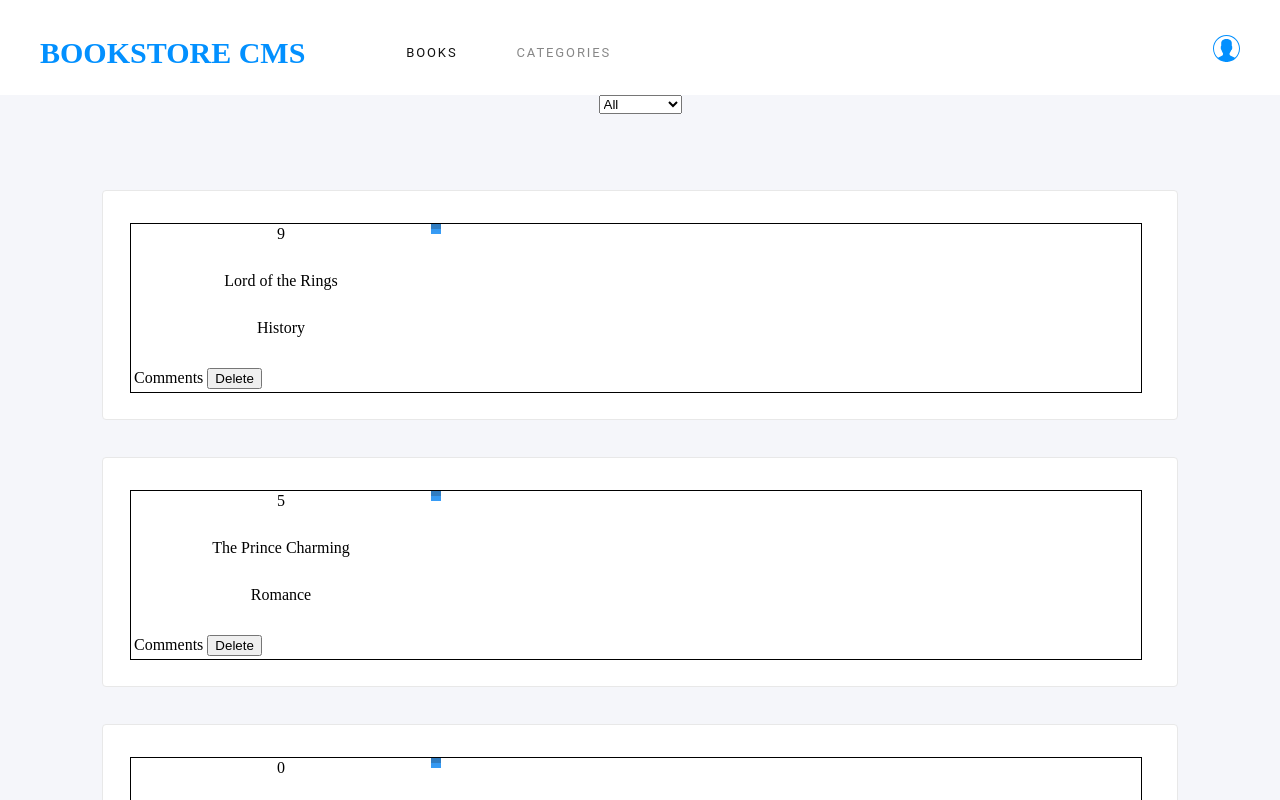
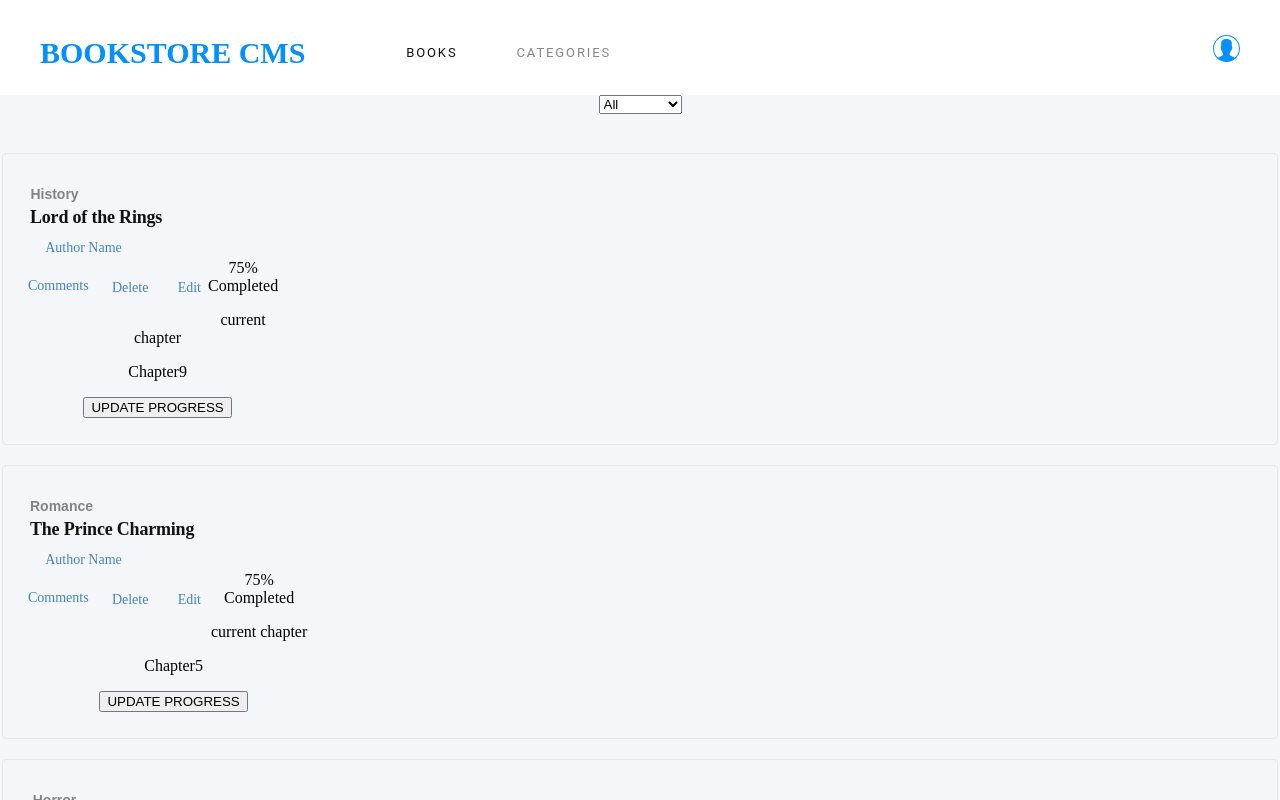
Before and after one commit to okikiola11/bookstore, a React (Create React App) app: page / in a window 1280 px wide. Shown: the top 800 px of the page. Built offline with nearby package versions, Linux system fonts and the light colour scheme.

Commit message:
Update the css styling for the Book.js Component

```diff
--- a/src/components/Book.js
+++ b/src/components/Book.js
@@ -5,24 +5,38 @@ const Book = ({ book, handleRemoveBook }) => {
   const { id, title, category } = book;
 
   return (
-    <tr className="Lesson-Panel">
-      <div className="display">
-        <div className="book-info">
-          <td className="book-id">{id}</td>
-          <td className="book-title">{title}</td>
-          <td className="book-cat">{category}</td>
-          <div className="options">
-            <td className="Remove comment">Comments</td>
-            <td>
+    <div className="lesson-panel">
+      <div>
+        <div className="book-cat">{category}</div>
+        <div className="book-title">{title}</div>
+        <div className="author-name">Author Name</div>
+        <div className="options">
+          <ul>
+            <li className="book-comment">Comments</li>
+            <li className="book-remove">
               <button type="button" onClick={() => handleRemoveBook(book)}>Delete</button>
-            </td>
+            </li>
+            <li className="book-edit">Edit</li>
+          </ul>
+        </div>
+        <div className="display book-progress">
+          <div className="circle" />
+          <div classsName="percent-info">
+            <span className="percentage">75%</span>
+            <br />
+            <span className="completed">Completed</span>
           </div>
         </div>
-        <div className="book-progress">
-          <div className="circle" />
+        <div className="udpate-progress">
+          <p className="current-chapter">current chapter</p>
+          <p className="chapter-number">
+            Chapter
+            {id}
+          </p>
+          <button type="button">UPDATE PROGRESS</button>
         </div>
       </div>
-    </tr>
+    </div>
   );
 };
 
--- a/src/index.css
+++ b/src/index.css
@@ -24,15 +24,6 @@ nav {
   display: flex;
   align-items: center;
   background-color: var(--white);
-}
-
-.Lesson-Panel {
-  display: flex;
-}
-
-.display {
-  width: 100%;
-  border: 1px solid black;
 }
 
 nav ul {
@@ -103,30 +94,108 @@ table {
   color: var(--azure);
 }
 
-.Lesson-Panel {
-  margin: 2.313rem 6.25rem 0;
-  padding: 2rem 2.188rem 1.625rem 1.688rem;
-  height: 10.625rem;
+.lesson-panel {
+  align-content: center;
+  margin: 0 auto;
+  padding: 32px 147px 26px 27px;
   border-radius: 4px;
   border: solid 1px #e8e8e8;
-  background-color: var(--white);
+  margin-bottom: 20px;
+  display: flex;
+  justify-content: space-between;
+  align-items: center;
 }
 
-.display {
-  display: flex;
+.book-cat {
+  width: 49px;
+  height: 18px;
+  margin: 0 39px 0 0;
+  opacity: 0.5;
+  font-family: 'Montserrat', sans-serif;
+  font-size: 14px;
+  font-weight: bold;
+  font-stretch: normal;
+  font-style: normal;
+  line-height: normal;
+  letter-spacing: normal;
+  color: #121212;
 }
 
-.book-info {
-  display: grid;
-  grid-template-columns: 300px;
-  grid-template-rows: repeat(3, 1fr);
+.book-title {
+  height: 29px;
+  margin: 3px 123px 0 0;
+  font-family: 'Roboto Slab', serif;
+  font-size: 18px;
+  font-weight: bold;
+  font-stretch: normal;
+  font-style: normal;
+  line-height: normal;
+  letter-spacing: -0.2px;
+  color: #121212;
 }
 
-.circle {
-  border-style: solid;
-  border-width: 5px;
-  border-image-source: linear-gradient(to bottom, var(--medium-blue), var(--dodger-blue));
-  border-image-slice: 1;
-  border-radius: 50%;
-  margin-right: 0.6em;
+.author-name {
+  width: 107px;
+  height: 19px;
+  margin: 4px 0 0;
+  font-family: 'Roboto Slab', serif;
+  font-size: 14px;
+  font-weight: 300;
+  font-stretch: normal;
+  font-style: normal;
+  line-height: normal;
+  letter-spacing: normal;
+  color: #4386bf;
 }
+
+.options ul {
+  display: flex;
+  justify-content: space-evenly;
+  float: left;
+  margin-left: -42px;
+  align-items: center;
+  align-content: center;
+}
+
+.book-comment {
+  height: 19px;
+  margin: 3px 15px 2px 0;
+  font-family: 'Roboto Slab', serif;
+  font-size: 14px;
+  font-weight: 300;
+  font-stretch: normal;
+  font-style: normal;
+  line-height: normal;
+  letter-spacing: normal;
+  color: #4386bf;
+}
+
+.book-remove button {
+  border: none;
+  width: 54px;
+  height: 19px;
+  margin: 3px 15px 2px 0;
+  font-family: 'Roboto Slab', serif;
+  font-size: 14px;
+  font-weight: 300;
+  font-stretch: normal;
+  font-style: normal;
+  line-height: normal;
+  letter-spacing: normal;
+  color: #4386bf;
+  background-color: inherit;
+  padding-left: 5px;
+}
+
+.book-edit {
+  font-family: 'Roboto Slab', serif;
+  font-size: 14px;
+  font-weight: 300;
+  font-stretch: normal;
+  font-style: normal;
+  line-height: normal;
+  letter-spacing: normal;
+  color: #4386bf;
+  height: 15px;
+  padding-left: 5px;
+}
```
